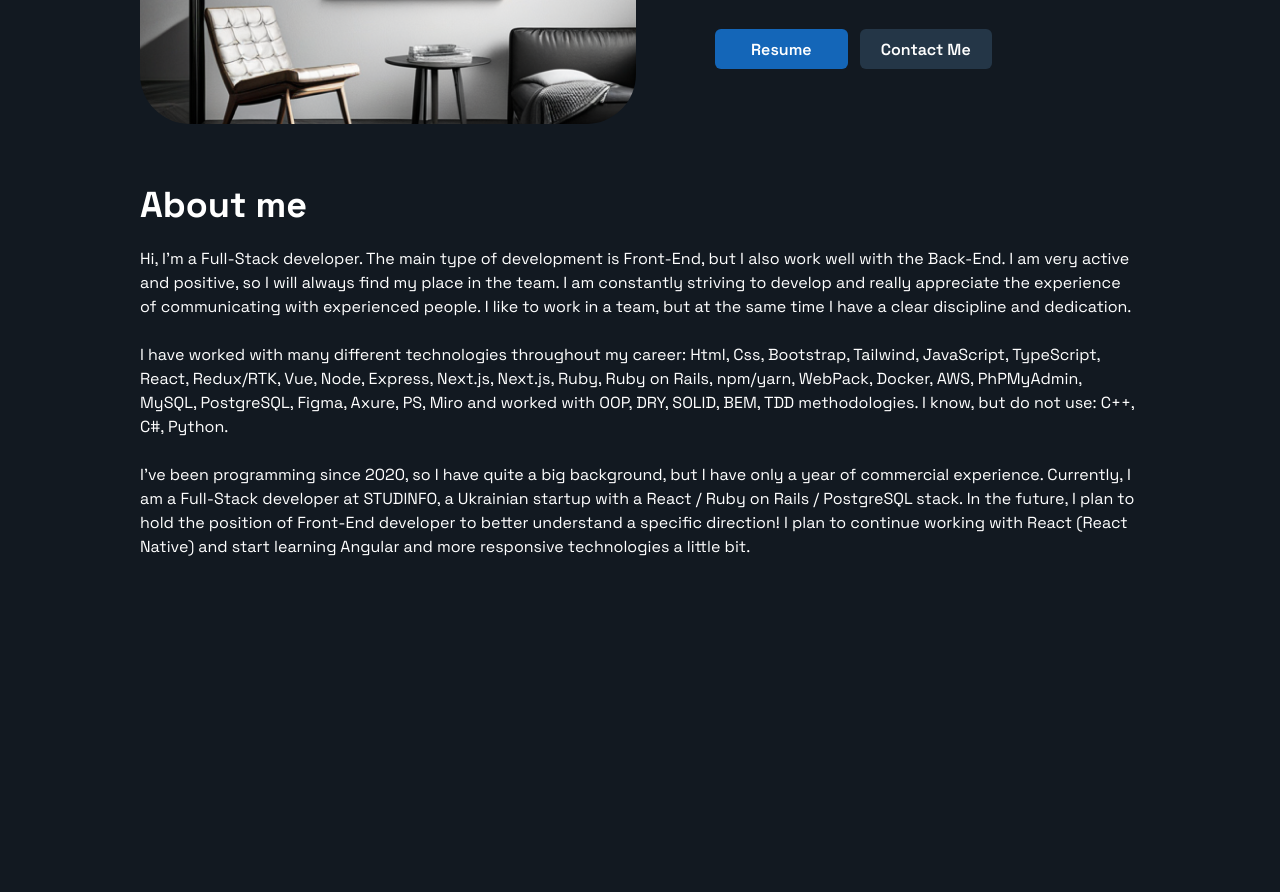
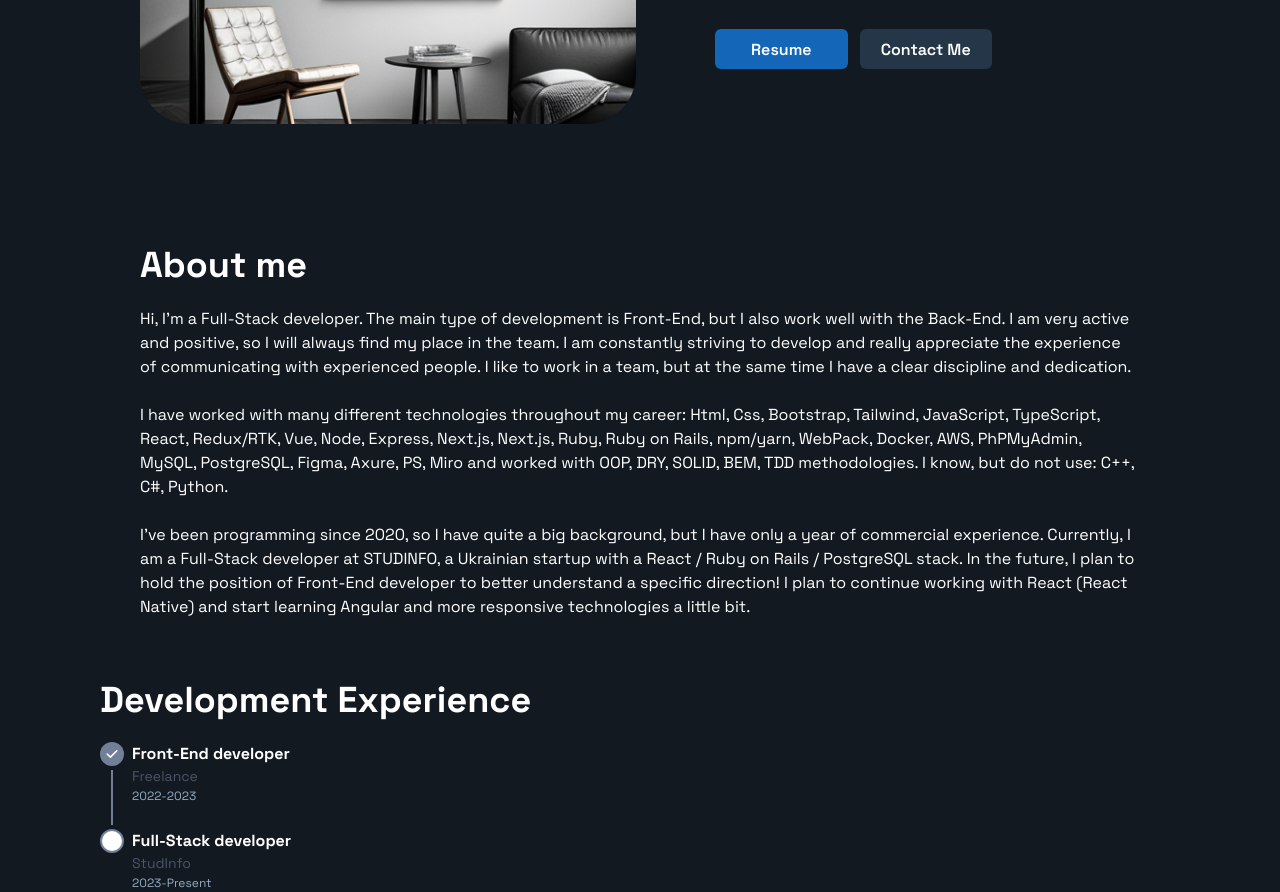
Before and after one commit to DenysHarkavenko/harkavenko_dev, a React (Vite) app: page / in a window 1280 px wide. Shown: the part 280-1172 px from the top of the page. Before the commit the page ends 839 px from the top, so only its background shows below. Built offline with nearby package versions, Linux system fonts and the light colour scheme.

Commit message:
Create experience stepper

```diff
--- a/src/App.tsx
+++ b/src/App.tsx
@@ -1,4 +1,4 @@
-import { Box, ChakraProvider } from '@chakra-ui/react'
+import { ChakraProvider } from '@chakra-ui/react'
 import { Navigation } from './components/Navigation/Navigation.tsx'
 import theme from './theme.ts'
 import Header from './components/Header/Header.tsx'
--- a/src/components/Header/Header.tsx
+++ b/src/components/Header/Header.tsx
@@ -6,7 +6,7 @@ const Header: React.FC = () => {
     <Box bg='#121921'>
       <Flex
         maxW='1080px'
-        p='60px 40px 0'
+        p='60px 40px'
         w='100%'
         m='0 auto'
         justify='space-between'
--- a/src/components/Main/AboutMe.tsx
+++ b/src/components/Main/AboutMe.tsx
@@ -2,7 +2,7 @@ import { Box, Heading, Text } from '@chakra-ui/react'
 
 const AboutMe: React.FC = () => {
   return (
-    <Box textAlign={['center', null, null, 'unset', 'unset']}>
+    <Box textAlign={['center', null, null, 'unset', 'unset']} p='60px 40px'>
       <Heading>About me</Heading>
       <Text mt='20px'>
         Hi, I'm a Full-Stack developer. The main type of development is
--- /dev/null
+++ b/src/components/Main/DevelopmentExperience.tsx
@@ -0,0 +1,13 @@
+import { Box, Heading } from '@chakra-ui/react'
+import Example from './Example'
+
+const DevelopmentExperience: React.FC = () => {
+  return (
+    <Box>
+      <Heading>Development Experience</Heading>
+      <Example />
+    </Box>
+  )
+}
+
+export default DevelopmentExperience
--- /dev/null
+++ b/src/components/Main/Example.tsx
@@ -0,0 +1,64 @@
+import {
+  Box,
+  Step,
+  StepDescription,
+  StepIcon,
+  StepIndicator,
+  StepSeparator,
+  StepStatus,
+  StepTitle,
+  Stepper,
+  useSteps,
+} from '@chakra-ui/react'
+
+const steps = [
+  {
+    title: 'Front-End developer',
+    company: 'Freelance',
+    time: '2022-2023',
+  },
+  {
+    title: 'Full-Stack developer',
+    company: 'StudInfo',
+    time: '2023-Present',
+  },
+]
+
+const ExperienceStepper: React.FC = () => {
+  const { activeStep } = useSteps({
+    index: 1,
+    count: steps.length,
+  })
+
+  return (
+    <Stepper
+      index={activeStep}
+      orientation='vertical'
+      height='150px'
+      gap='0'
+      colorScheme='gray'
+      size='sm'
+      mt='20px'
+    >
+      {steps.map((step, index) => (
+        <Step key={index}>
+          <StepIndicator bg='#fff'>
+            <StepStatus complete={<StepIcon />} />
+          </StepIndicator>
+
+          <Box flexShrink='0'>
+            <StepTitle color='#fff' fontWeight='bold' fontSize='16px'>
+              {step.title}
+            </StepTitle>
+            <StepDescription fontSize='14px'>{step.company}</StepDescription>
+            <StepDescription color='#94ADC7'>{step.time}</StepDescription>
+          </Box>
+
+          <StepSeparator />
+        </Step>
+      ))}
+    </Stepper>
+  )
+}
+
+export default ExperienceStepper
--- a/src/components/Main/Main.tsx
+++ b/src/components/Main/Main.tsx
@@ -1,11 +1,13 @@
-import { Box, Heading } from '@chakra-ui/react'
+import { Box } from '@chakra-ui/react'
 import AboutMe from './AboutMe'
+import DevelopmentExperience from './DevelopmentExperience'
 
 const Main: React.FC = () => {
   return (
     <Box as='main' bg='#121921'>
-      <Box maxW='1080px' w='100%' margin='0 auto' p='60px 40px 0'>
+      <Box maxW='1080px' w='100%' margin='0 auto'>
         <AboutMe />
+        <DevelopmentExperience />
       </Box>
     </Box>
   )
--- a/src/index.css
+++ b/src/index.css
@@ -18,3 +18,13 @@ body {
   margin: 0;
   background-color: #121921;
 }
+
+::-webkit-scrollbar {
+  width: 0;
+  background-color: #121921;
+}
+
+/* ::-webkit-scrollbar-thumb {
+  background-color: #eee;
+}
+ */
```
